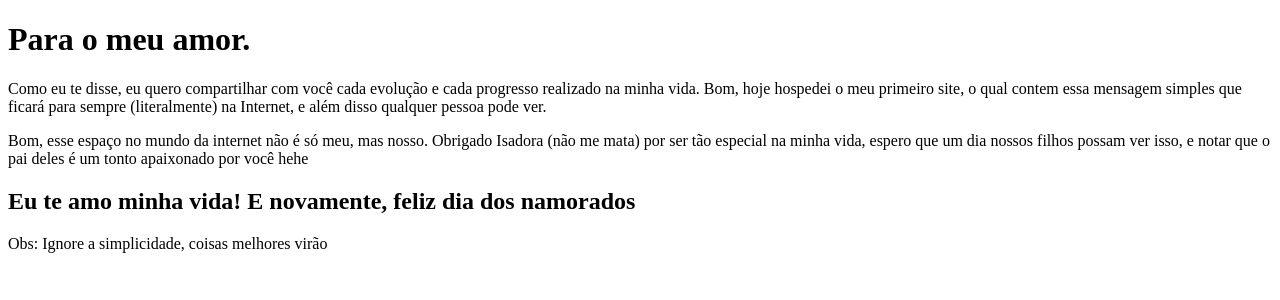
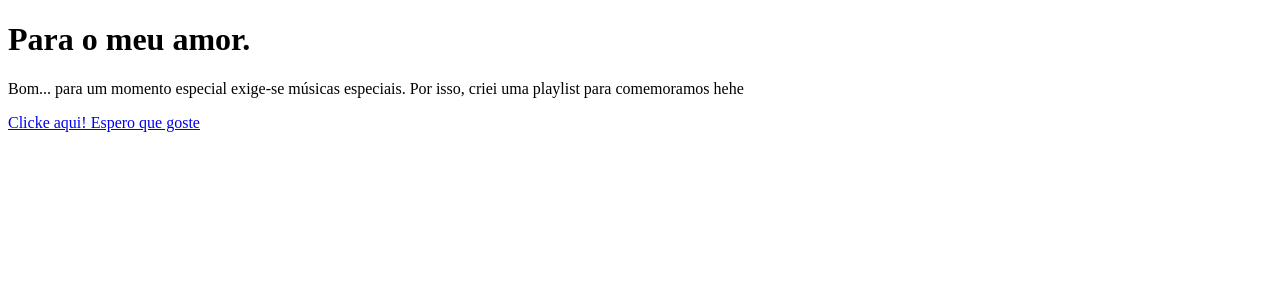
Before and after one commit to carlosEduardoRincon/clone-tabnews, a Next.js app: page / in a window 1280 px wide. Shown: the top 300 px of the page. Built offline with nearby package versions, Linux system fonts and the light colour scheme.

Commit message:
Some changes

```diff
--- a/pages/index.js
+++ b/pages/index.js
@@ -3,20 +3,10 @@ function Home() {
     <div>
         <h1>Para o meu amor.</h1>
         <p>
-            Como eu te disse, eu quero compartilhar com você
-            cada evolução e cada progresso realizado na minha vida.
-            Bom, hoje hospedei o meu primeiro site, o qual contem
-            essa mensagem simples que ficará para sempre (literalmente)
-            na Internet, e além disso qualquer pessoa pode ver.
+            Bom... para um momento especial exige-se músicas especiais.
+            Por isso, criei uma playlist para comemoramos hehe
         </p>
-        <p>
-            Bom, esse espaço no mundo da internet não é só meu, mas nosso.
-            Obrigado Isadora (não me mata) por ser tão especial na minha vida,
-            espero que um dia nossos filhos possam ver isso, e notar que o pai
-            deles é um tonto apaixonado por você hehe
-        </p>
-        <h2>Eu te amo minha vida! E novamente, feliz dia dos namorados</h2>
-        <p>Obs: Ignore a simplicidade, coisas melhores virão</p>
+        <a href="https://open.spotify.com/playlist/76zkn544hsiPA3ZJm4xC1b?si=80473147435e4671&pt=1fb179cce4c9e2a229f8ecaa6636bd9f">Clicke aqui! Espero que goste</a>
     </div>
     );
 }
```
